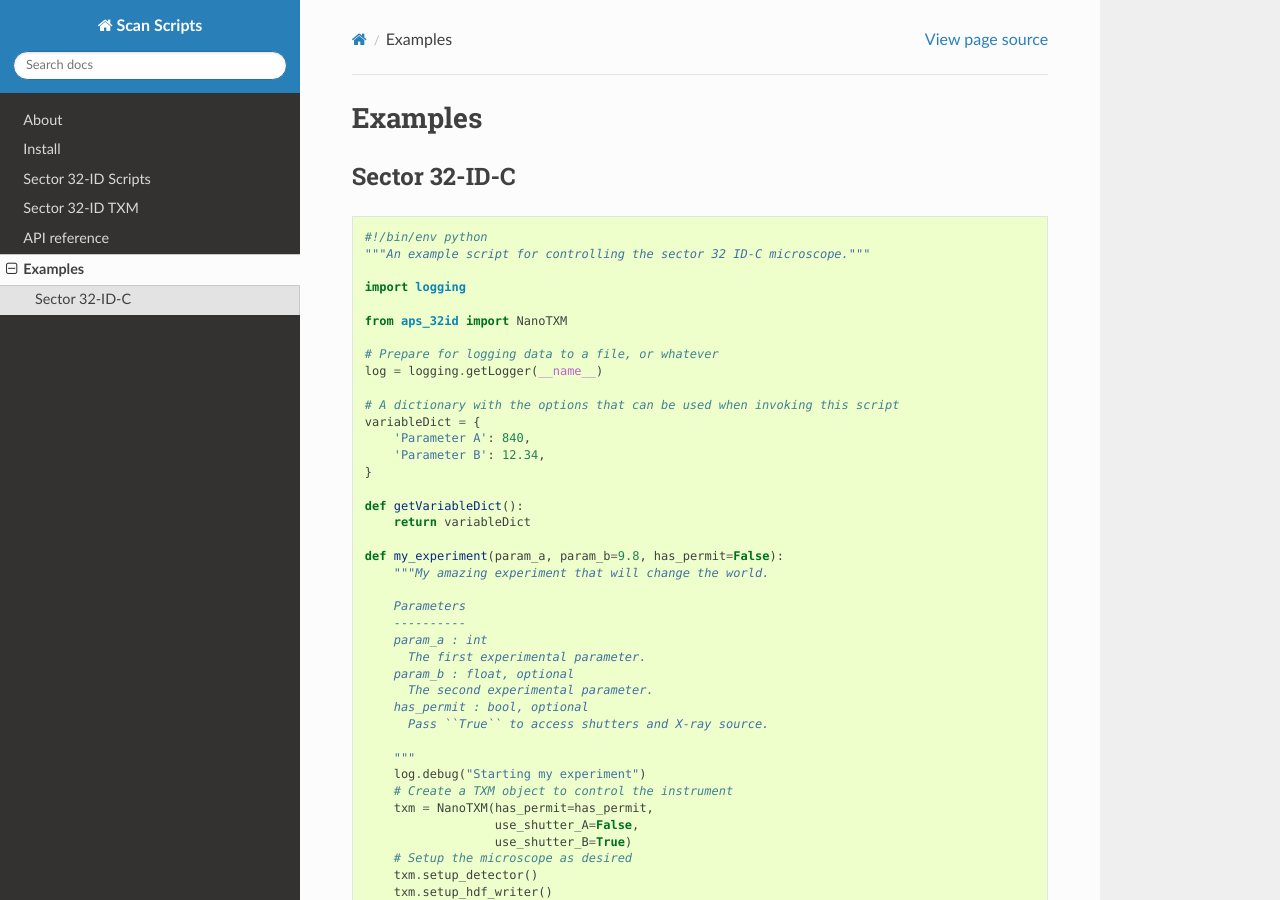
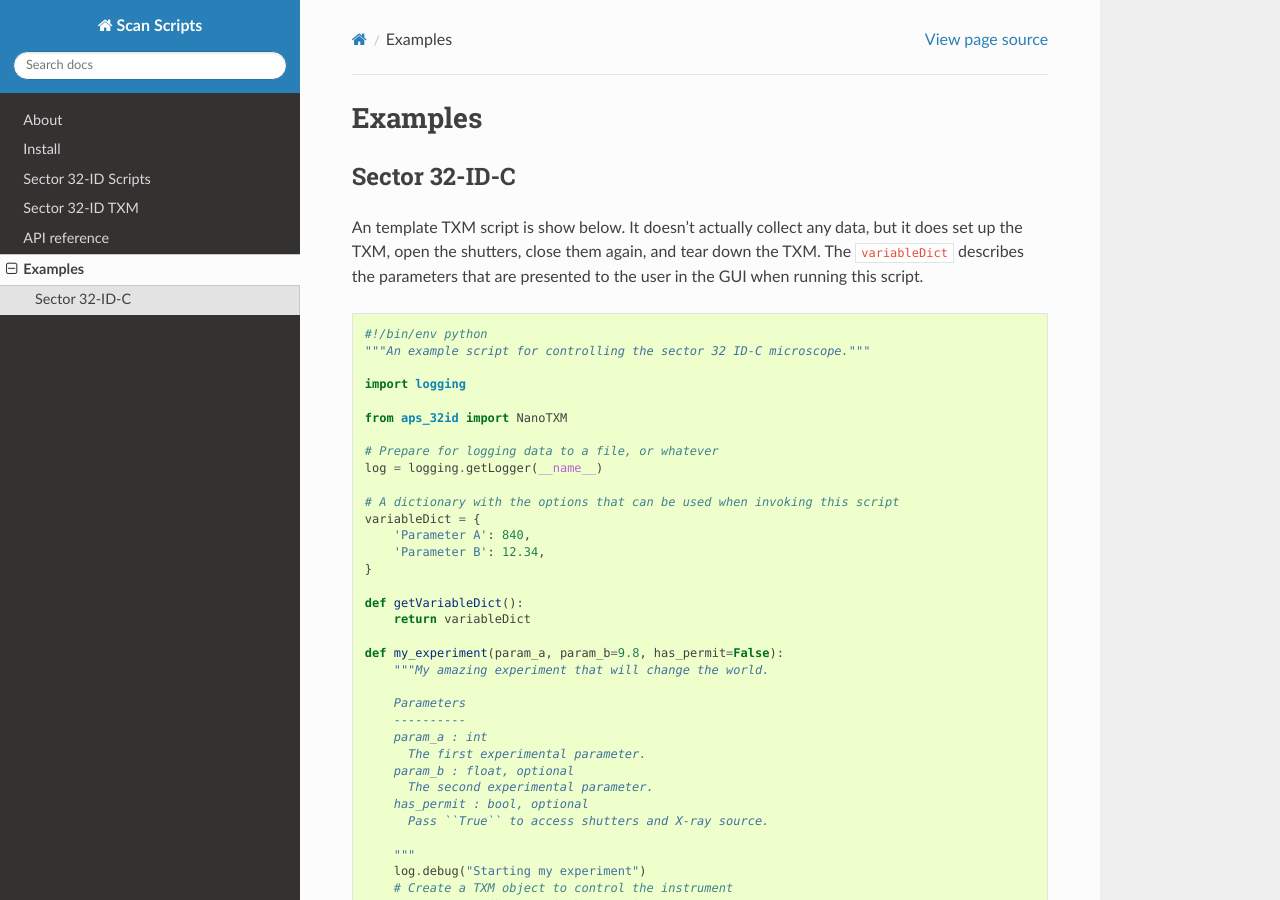
Before and after one commit to tomography/scanscripts, a Sphinx documentation site: the page built from docs/source/examples.rst, in a window 1280 px wide and 900 px high. Built offline with Sphinx 7.4.7 and the Read the Docs theme 2.0.0, drawn with Linux system fonts in a browser that asks for light colours.

Commit message:
Improved the documentation for the script examples and some docstrings.

```diff
--- a/docs/source/examples.rst
+++ b/docs/source/examples.rst
@@ -5,4 +5,9 @@ Examples
 Sector 32-ID-C
 ==============
 
+An template TXM script is show below. It doesn't actually collect any
+data, but it does set up the TXM, open the shutters, close them again,
+and tear down the TXM. The ``variableDict`` describes the parameters
+that are presented to the user in the GUI when running this script.
+
 .. literalinclude:: examples/my_aps32_script.py
--- a/docs/source/install.rst
+++ b/docs/source/install.rst
@@ -3,7 +3,7 @@ Install
 =======
 
 This section covers the basics of how to download and install
-`ScanScrips <https://github.com/tomography/scanscripts>`_. We recommend you
+`ScanScripts <https://github.com/tomography/scanscripts>`_.We recommend you
 to install the `Anaconda Python <http://continuum.io/downloads>`_
 distribution.
 
@@ -15,10 +15,10 @@ Installing from source
 ======================
 
 Clone the
-`ScanScrips <https://github.com/tomography/scanscripts>`_
+`ScanScripts <https://github.com/tomography/scanscripts>`_
 from `GitHub <https://github.com>`_ repository::
 
-    git clone https://github.com/tomography/scanscritps.git project
+    git clone https://github.com/tomography/scanscripts.git project
 
 then::
 
```
Also changed, not shown: docs/source/sector32-scripts.rst (+22 -15 lines), 2 other files.
